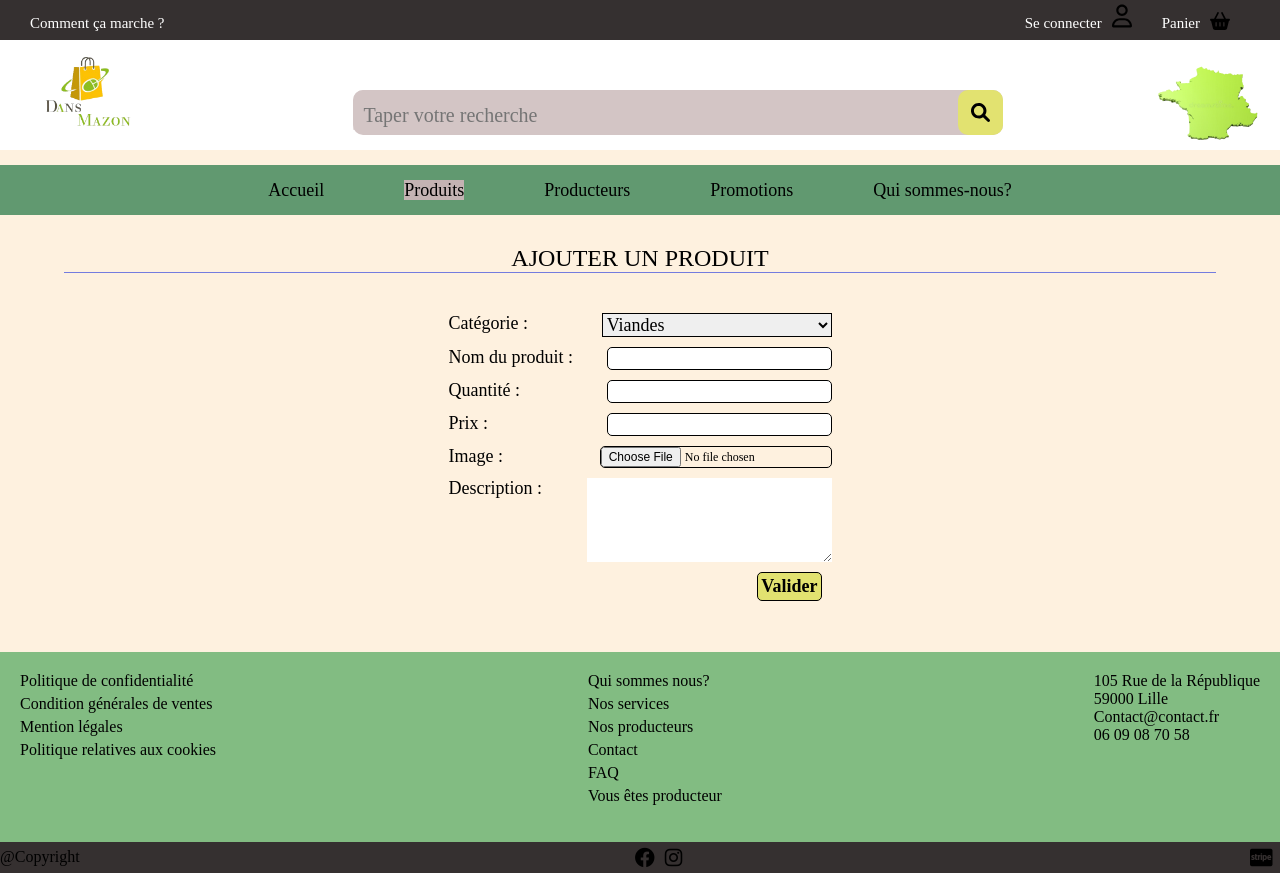
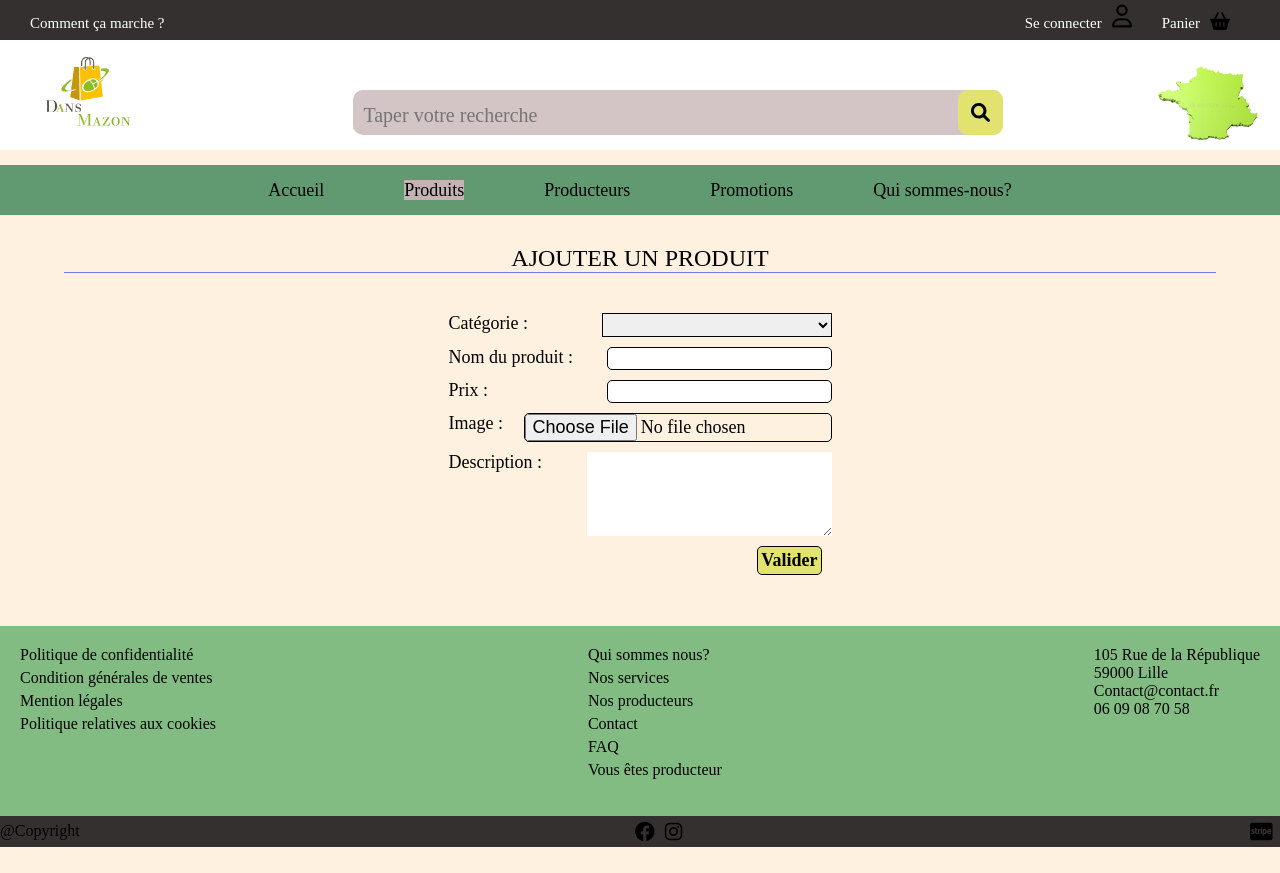
Before and after one commit to pierremartel/Projet_Group_Angular, an Angular app: page /produits/ajouter in a window 1280 px wide. After the commit the page ends 847 px from the top, so only its background shows below. Built offline with nearby package versions, Linux system fonts and the light colour scheme.

Commit message:
send file work

```diff
--- a/src/app/add-product/add-product.component.html
+++ b/src/app/add-product/add-product.component.html
@@ -2,37 +2,34 @@
     <div class="title">Ajouter un produit</div>
     <div class="separation"></div>
     <div class="form">
-        <form action="#" method="post">
+        <form #addProductForm="ngForm" method="post" (ngSubmit)="onSubmitAddP(addProductForm.value)"method="post">
             <div class="form-content">
                 <label for="category">Catégorie :</label>
-                <select id="category" name="category">
-                        <option value="viande"selected>Viandes</option>
-                        <option value="Poissons">Poissons</option>
-                        <option value="Fruits" >Fruits</option>
-                        <option value="Légumes">Légumes</option>
-                        <option value="Boissons">Boissons</option>
+                <select id="category" name="category" ngModel>
+                        <option value="3"selected>Poisson</option>
+                        <option value="4">Viandes</option>
+                        <option value="5" >Boisson</option>
+                        <option value="6">Fruit</option>
+                        <option value="7">Légumes</option>
                 </select><br>
 
             </div>
             <div class="form-content">
-                <label for="name">Nom du produit :</label>
-                <input type="text" id="name" name="name">
-            </div>
-            <div class="form-content">
-                <label for="Quantity">Quantité :</label>
-                <input type="text" id="quantity" name="quantity">
+                <label for="title">Nom du produit :</label>
+                <input type="text" id="name" name="title" ngModel>
             </div>
             <div class="form-content">
                 <label for="price">Prix :</label>
-                <input type="text" id="price" name="price">
+                <input type="text" id="price" name="price" ngModel>
             </div>
             <div class="form-content">
                 <label for="image">Image :</label>
-                <input type="file" id="image" name="image" class="file-image">
+                <input type="file" class="file-input"
+                (change)="onFileSelected($event)" #fileUpload>
             </div>
             <div class="form-content">
-                <label for="description">Description :</label>
-                <textarea id="description" name="description" rows="4" cols="23"></textarea>
+                <label for="content">Description :</label>
+                <textarea id="description" name="content" rows="4" cols="23" ngModel></textarea>
             </div>
             <input type="submit" value="Valider" id="btn">
         </form>
--- a/src/app/add-product/add-product.component.ts
+++ b/src/app/add-product/add-product.component.ts
@@ -1,4 +1,6 @@
 import { Component, OnInit } from '@angular/core';
+import { HttpClient } from '@angular/common/http';
+import {NgForm} from '@angular/forms';
 
 @Component({
   selector: 'app-add-product',
@@ -7,9 +9,43 @@ import { Component, OnInit } from '@angular/core';
 })
 export class AddProductComponent implements OnInit {
 
-  constructor() { }
+  file: File | null = null;
+
+  constructor(private http: HttpClient) { }
 
   ngOnInit(): void {
   }
 
+
+
+  onFileSelected(event:any) {
+
+        console.log(event)
+
+        this.file = <File>event.target.files[0];
+
+        let formData = new FormData();
+
+        formData.append("image", this.file);
+
+        // console.log(this.file)
+
+        this.http.post('http://localhost:8000/admin/product/create', formData).subscribe(result => {
+
+        console.log('addProduct', result);
+
+            // const upload$ = this.http.post("/api/thumbnail-upload", formData);
+
+            // upload$.subscribe();
+        })
+
+    }
+
+  onSubmitAddP(value:any) {
+    console.log('addP', value);
+
+        this.http.post('http://localhost:8000/admin/product/create', value).subscribe(result => {
+        console.log('addProduct', result);
+    })}
+
 }
```
